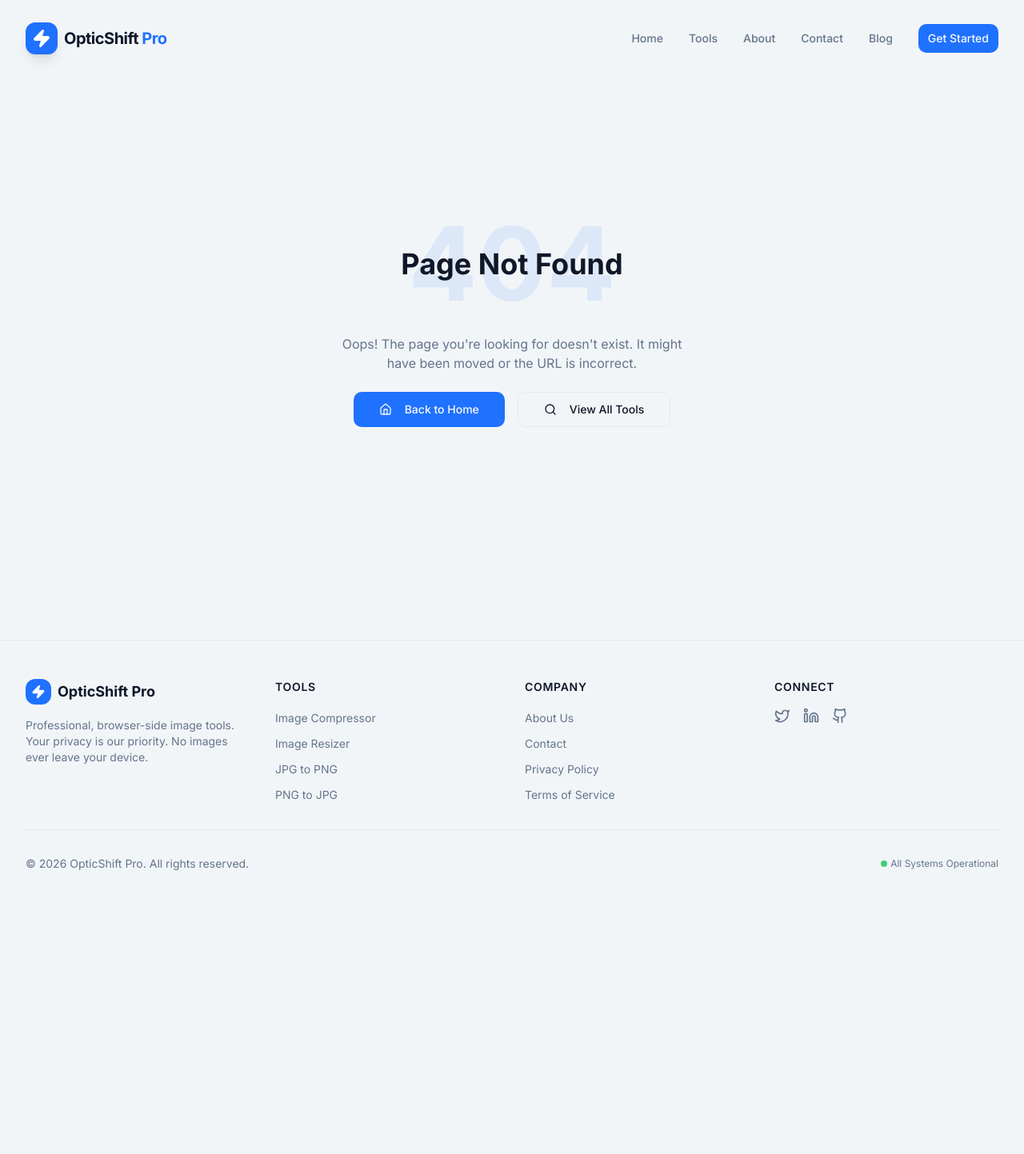
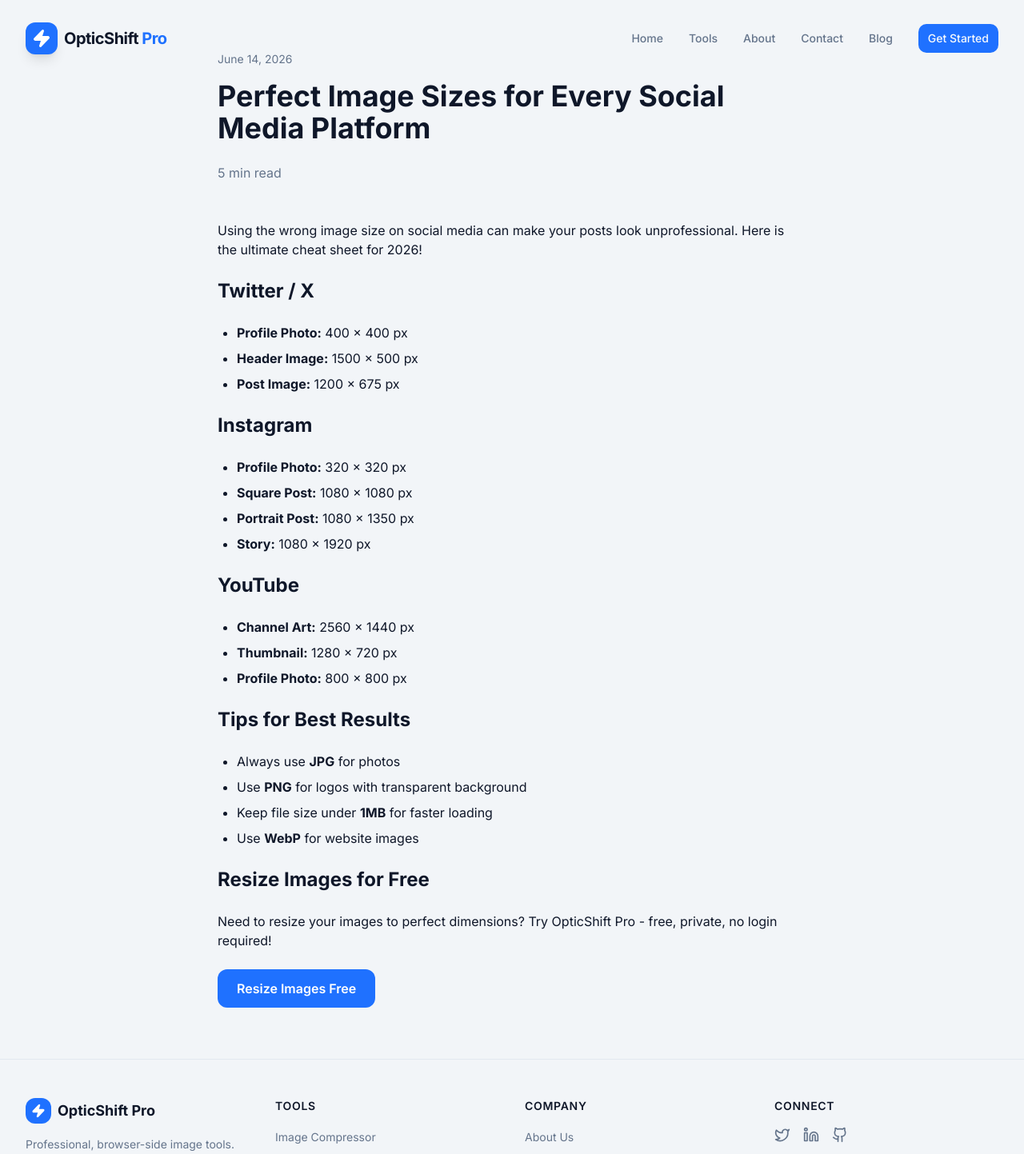
Before and after one commit to surajkumar122024-star/ok01, a Next.js app: page /blog/resize-images-for-social-media in a window 1280 px wide. Before the commit this address had no page. Shown: the top 1443 px of the page at 80% size. Before the commit the page ends 1138 px from the top, so only its background shows below. Built offline with nearby package versions, Linux system fonts and the light colour scheme.

Commit message:
Add blog post on image sizes for social media

```diff
--- /dev/null
+++ b/src/app/blog/resize-images-for-social-media/page.tsx
@@ -0,0 +1,51 @@
+export default function BlogPost() {
+  return (
+    <main className="max-w-3xl mx-auto px-4 py-16">
+      <p className="text-sm text-muted-foreground mb-4">June 14, 2026</p>
+      <h1 className="text-4xl font-bold mb-6">
+        Perfect Image Sizes for Every Social Media Platform
+      </h1>
+      <p className="text-muted-foreground mb-12">5 min read</p>
+      <div className="prose prose-lg max-w-none space-y-6 text-foreground">
+        <p>
+          Using the wrong image size on social media can make your posts look
+          unprofessional. Here is the ultimate cheat sheet for 2026!
+        </p>
+        <h2 className="text-2xl font-bold mt-8">Twitter / X</h2>
+        <ul className="list-disc pl-6 space-y-2">
+          <li><strong>Profile Photo:</strong> 400 x 400 px</li>
+          <li><strong>Header Image:</strong> 1500 x 500 px</li>
+          <li><strong>Post Image:</strong> 1200 x 675 px</li>
+        </ul>
+        <h2 className="text-2xl font-bold mt-8">Instagram</h2>
+        <ul className="list-disc pl-6 space-y-2">
+          <li><strong>Profile Photo:</strong> 320 x 320 px</li>
+          <li><strong>Square Post:</strong> 1080 x 1080 px</li>
+          <li><strong>Portrait Post:</strong> 1080 x 1350 px</li>
+          <li><strong>Story:</strong> 1080 x 1920 px</li>
+        </ul>
+        <h2 className="text-2xl font-bold mt-8">YouTube</h2>
+        <ul className="list-disc pl-6 space-y-2">
+          <li><strong>Channel Art:</strong> 2560 x 1440 px</li>
+          <li><strong>Thumbnail:</strong> 1280 x 720 px</li>
+          <li><strong>Profile Photo:</strong> 800 x 800 px</li>
+        </ul>
+        <h2 className="text-2xl font-bold mt-8">Tips for Best Results</h2>
+        <ul className="list-disc pl-6 space-y-2">
+          <li>Always use <strong>JPG</strong> for photos</li>
+          <li>Use <strong>PNG</strong> for logos with transparent background</li>
+          <li>Keep file size under <strong>1MB</strong> for faster loading</li>
+          <li>Use <strong>WebP</strong> for website images</li>
+        </ul>
+        <h2 className="text-2xl font-bold mt-8">Resize Images for Free</h2>
+        <p>
+          Need to resize your images to perfect dimensions?
+          Try OpticShift Pro - free, private, no login required!
+        </p>
+        <a href="/tools" className="inline-block mt-4 px-6 py-3 bg-primary text-white rounded-lg font-semibold hover:opacity-90 transition">
+          Resize Images Free
+        </a>
+      </div>
+    </main>
+  );
+}
```
